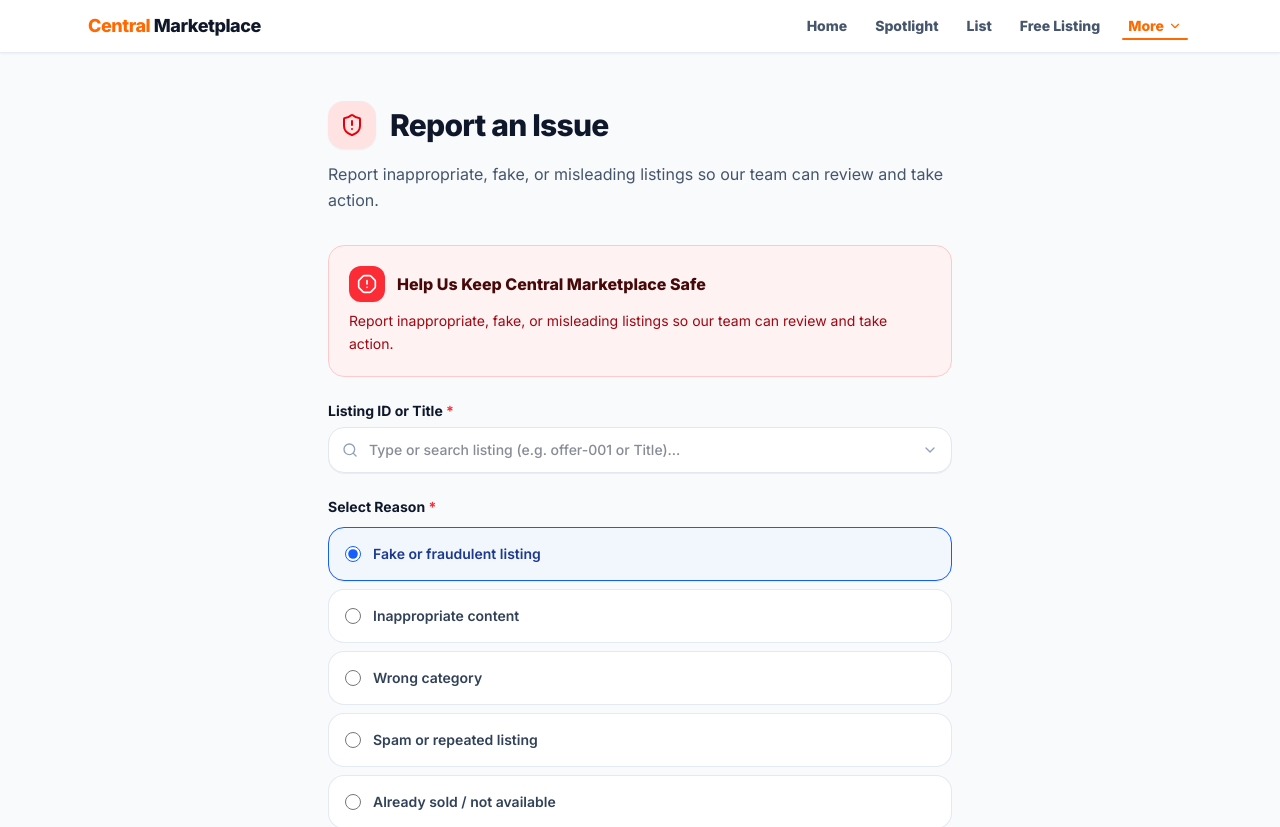
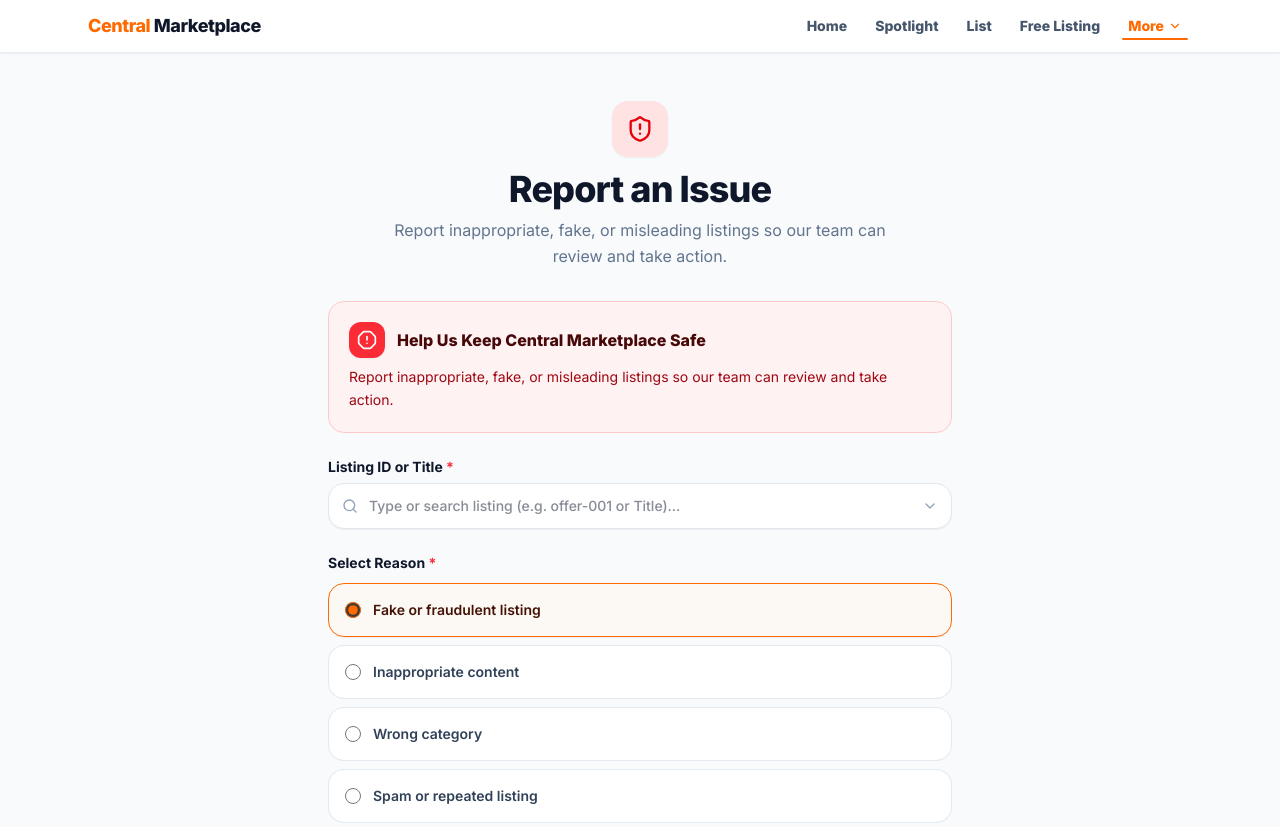
Before and after one commit to bala290498/central-marketplace-03, a Next.js app: page /report-an-issue in a window 1280 px wide. Shown: the top 827 px of the page. Built offline with nearby package versions, Linux system fonts and the light colour scheme.

Commit message:
Update Report an Issue theme to match brand orange color system

```diff
--- a/src/app/report-an-issue/page.tsx
+++ b/src/app/report-an-issue/page.tsx
@@ -92,16 +92,14 @@
 
       <main className="flex-1 max-w-2xl w-full mx-auto px-4 sm:px-6 py-8 sm:py-12">
         {/* Page Title Header */}
-        <div className="mb-8 text-left">
-          <div className="flex items-center gap-3.5 mb-3">
-            <div className="w-12 h-12 rounded-2xl bg-red-100 text-red-600 flex items-center justify-center flex-shrink-0 shadow-xs">
-              <ShieldAlert className="w-6 h-6" />
-            </div>
-            <h1 className="text-2xl sm:text-3xl font-extrabold text-slate-900 tracking-tight">
-              Report an Issue
-            </h1>
+        <div className="text-center mb-8">
+          <div className="w-14 h-14 rounded-2xl bg-red-100 text-red-600 flex items-center justify-center mx-auto mb-3 shadow-xs">
+            <ShieldAlert className="w-7 h-7" />
           </div>
-          <p className="text-sm sm:text-base text-slate-600 text-left leading-relaxed">
+          <h1 className="text-3xl sm:text-4xl font-extrabold text-slate-900 tracking-tight">
+            Report an Issue
+          </h1>
+          <p className="text-sm sm:text-base text-slate-500 max-w-lg mx-auto mt-2 leading-relaxed">
             Report inappropriate, fake, or misleading listings so our team can review and take action.
           </p>
         </div>
@@ -168,7 +166,7 @@
                     setIsDropdownOpen(true);
                   }}
                   placeholder="Type or search listing (e.g. offer-001 or Title)..."
-                  className="w-full pl-10 pr-10 py-3 rounded-2xl border border-slate-200 bg-white text-xs sm:text-sm font-medium focus:outline-none focus:ring-2 focus:ring-blue-600 shadow-2xs"
+                  className="w-full pl-10 pr-10 py-3 rounded-2xl border border-slate-200 bg-white text-xs sm:text-sm font-medium focus:outline-none focus:ring-2 focus:ring-orange-500 shadow-2xs"
                 />
                 <button
                   type="button"
@@ -191,7 +189,7 @@
                           setListingId(`[${item.id}] ${item.title}`);
                           setIsDropdownOpen(false);
                         }}
-                        className="w-full px-4 py-3 text-left hover:bg-slate-50 transition-colors flex items-center justify-between gap-3 group"
+                        className="w-full px-4 py-3 text-left hover:bg-slate-50 transition-colors flex items-center justify-between gap-3 group cursor-pointer"
                       >
                         <div className="min-w-0 flex-1">
                           <div className="flex items-center gap-2">
@@ -209,10 +207,10 @@
                           className={`text-[10px] font-extrabold px-2 py-0.5 rounded-md flex-shrink-0 flex items-center gap-1 ${
                             item.type === "Spotlight"
                               ? "bg-amber-100 text-amber-800 border border-amber-200"
-                              : "bg-blue-100 text-blue-800 border border-blue-200"
+                              : "bg-orange-100 text-orange-800 border border-orange-200"
                           }`}
                         >
-                          {item.type === "Spotlight" ? <Sparkles className="w-3 h-3 text-amber-600" /> : <Tag className="w-3 h-3 text-blue-600" />}
+                          {item.type === "Spotlight" ? <Sparkles className="w-3 h-3 text-amber-600" /> : <Tag className="w-3 h-3 text-orange-600" />}
                           {item.type}
                         </span>
                       </button>
@@ -237,7 +235,7 @@
                     key={r}
                     className={`flex items-center gap-3 p-3.5 sm:p-4 rounded-2xl border text-xs sm:text-sm font-semibold cursor-pointer transition-all ${
                       reason === r
-                        ? "border-blue-600 bg-blue-50/60 text-blue-900 shadow-2xs"
+                        ? "border-orange-500 bg-orange-50/60 text-orange-950 shadow-2xs"
                         : "border-slate-200/90 hover:bg-slate-100/60 text-slate-700 bg-white"
                     }`}
                   >
@@ -247,7 +245,7 @@
                       value={r}
                       checked={reason === r}
                       onChange={(e) => setReason(e.target.value)}
-                      className="w-4 h-4 text-blue-600 accent-blue-600"
+                      className="w-4 h-4 text-orange-500 accent-orange-500"
                     />
                     <span>{r}</span>
                   </label>
@@ -266,15 +264,15 @@
                 value={details}
                 onChange={(e) => setDetails(e.target.value)}
                 placeholder="Please provide more information..."
-                className="w-full px-4 py-3 rounded-2xl border border-slate-200 bg-white text-xs sm:text-sm font-medium focus:outline-none focus:ring-2 focus:ring-blue-600 resize-none shadow-2xs"
+                className="w-full px-4 py-3 rounded-2xl border border-slate-200 bg-white text-xs sm:text-sm font-medium focus:outline-none focus:ring-2 focus:ring-orange-500 resize-none shadow-2xs"
               />
             </div>
 
-            {/* Submit Button (Not full width) */}
+            {/* Submit Button (Matching Orange Brand Theme) */}
             <div>
               <button
                 type="submit"
-                className="w-auto px-8 sm:px-10 py-3 sm:py-3.5 rounded-2xl bg-blue-600 hover:bg-blue-700 text-white font-extrabold text-sm sm:text-base shadow-md shadow-blue-600/25 transition-all cursor-pointer inline-flex items-center justify-center gap-2"
+                className="w-auto px-8 sm:px-10 py-3 sm:py-3.5 rounded-2xl bg-orange-500 hover:bg-orange-600 text-white font-extrabold text-sm sm:text-base shadow-md shadow-orange-500/25 transition-all cursor-pointer inline-flex items-center justify-center gap-2"
               >
                 Submit Report
               </button>
```
